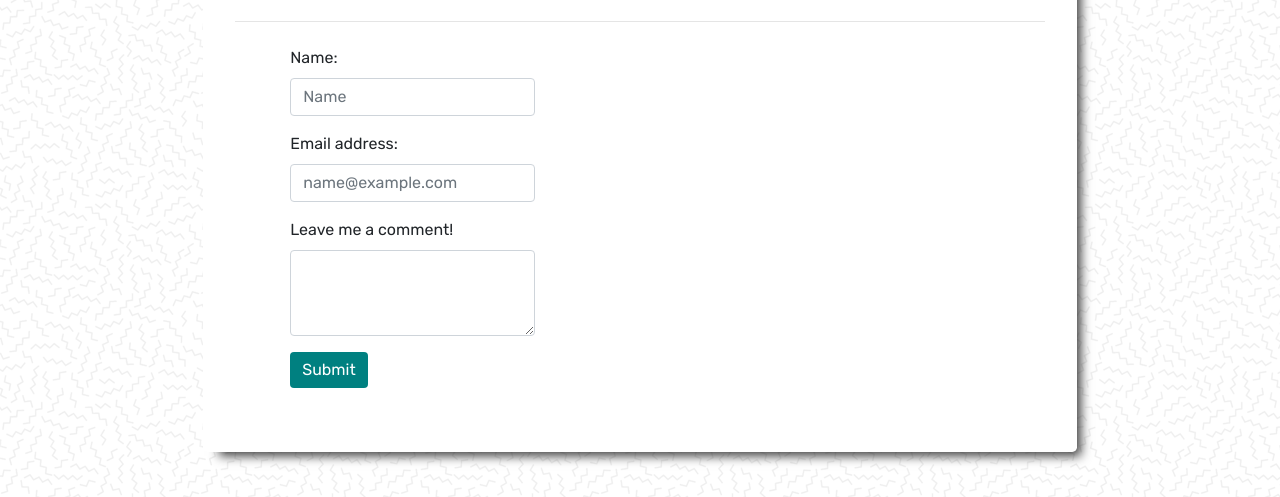
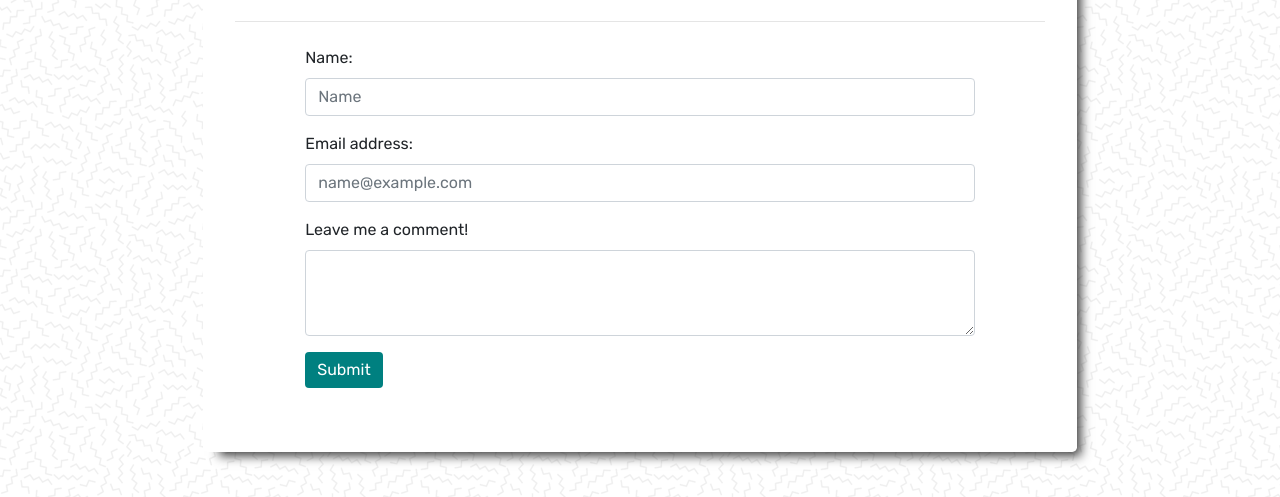
Before and after one commit to boyangm/bootstrap-portfolio, a plain HTML site: page contact.html in a window 1280 px wide. Shown: the part 196-693 px from the top of the page. Drawn offline with nearby package versions, Linux system fonts and the light colour scheme; files whose address does not match are found by name.

Commit message:
submit homework

```diff
--- a/contact.html
+++ b/contact.html
@@ -28,7 +28,7 @@
                 <hr class="my-4">
                 <div class="row">
                     <p class="col-md-1">&nbsp;</p>
-                        <form>
+                        <form class= "col-md-10">
                                 <div class="form-group">
                                   <label for="exampleFormControlInput1">Name:</label>
                                   <input type="text" class="form-control" id="exampleFormControlInput1" placeholder="Name">
```
Also changed, not shown: index.html (+1 -1 lines).
